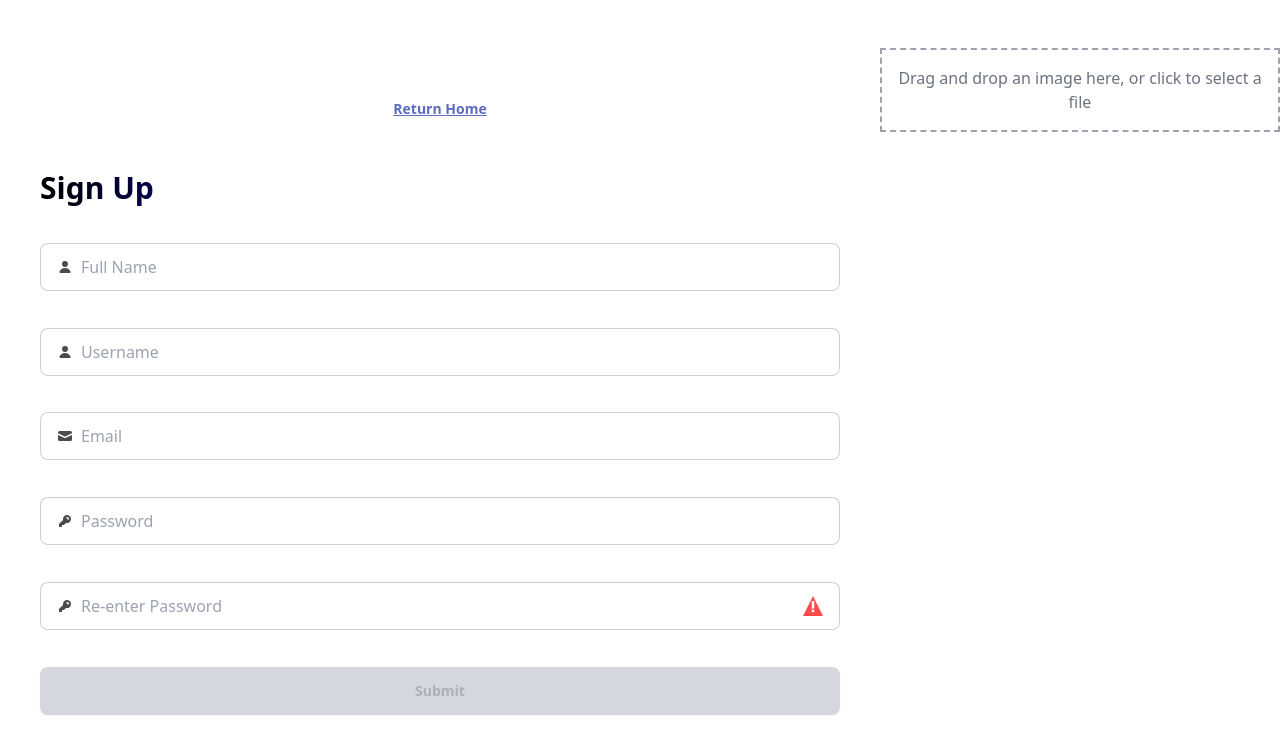
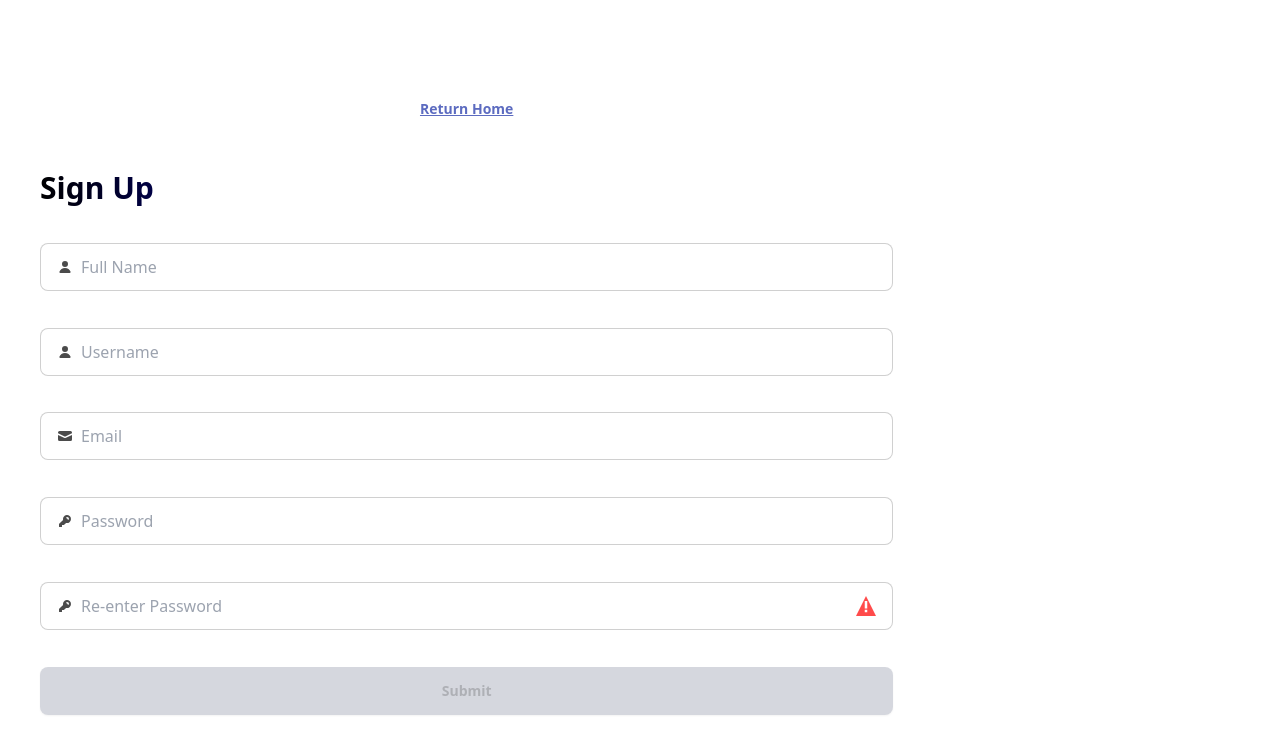
Before and after one commit to Goal651/chat-app, a React (Vite) app in the folder client/: page /signup in a window 1280 px wide. Shown: the top 754 px of the page. Built offline with nearby package versions, Linux system fonts and the light colour scheme.

Commit message:
removing errors

```diff
--- a/client/src/pages/Signup.jsx
+++ b/client/src/pages/Signup.jsx
@@ -5,10 +5,8 @@ import { Link, useNavigate } from 'react-router-dom';
 import { useEffect, useState, useRef } from "react";
 
 export default function SignUp({ isMobile }) {
-    const [formData, setFormData] = useState({ names: "", username: "", email: "", password: "", image: null, re_password: "" });
-    const [imagePreview, setImagePreview] = useState(null);
+    const [formData, setFormData] = useState({ names: "", username: "", email: "", password: "", re_password: "" });
     const [match, setMatch] = useState(false);
-    const [toBeSubmitted, setToBeSubmitted] = useState(false);
     const fileInputRef = useRef(null);
     const [emailFound, setEmailFound] = useState(false)
     const [isToBeSubmitted, setIsToBeSubmitted] = useState(false)
@@ -25,23 +23,11 @@ export default function SignUp({ isMobile }) {
 
 
     const handleChange = (e) => {
-        const { name, value, files } = e.target;
-        if (name === 'image') {
-            const file = files[0];
-            setFormData({ ...formData, image: file })
-            setImagePreview(URL.createObjectURL(file))
-        } else setFormData({ ...formData, [name]: value })
+        const { name, value } = e.target;
+        setFormData({ ...formData, [name]: value })
     }
 
-    const handleDrop = (e) => {
-        e.preventDefault();
-        const file = e.dataTransfer.files[0];
-        setFormData({ ...formData, image: file });
-        setImagePreview(URL.createObjectURL(file));
-    }
-    const handleDragOver = e => e.preventDefault()
     const handleClick = () => fileInputRef.current.click()
-
     const checkNull = () => {
         let result = false;
         const toBeChecked = Object.entries(formData);
@@ -71,7 +57,6 @@ export default function SignUp({ isMobile }) {
             formDataToSend.append('username', formData.username)
             formDataToSend.append('email', formData.email)
             formDataToSend.append('password', formData.password)
-            formDataToSend.append('image', formData.image)
             const response = await fetch("https://chat-app-production-2663.up.railway.app/signup", { method: "POST", body: formDataToSend });
             if (response.ok) navigate('/login')
             else if (response.status === 400) setEmailFound(true);
@@ -127,19 +112,6 @@ export default function SignUp({ isMobile }) {
                 </label>
                 <button type="submit" className={`btn btn-info text-white ${!match && 'btn-disabled'}`} disabled={!match}>Submit</button>
             </form>
-
-            {isMobile ? (null) : (<div className='w-1/3 flex flex-col items-center' onDrop={handleDrop} onDragOver={handleDragOver}>
-                <div className='border-2 border-dashed border-gray-400 p-4 w-full text-center' onClick={handleClick}>
-                    {imagePreview ? (
-                        <div className='w-full h-50'>
-                            <img src={imagePreview} alt="Image Preview" className="w-full h-full object-cover" />
-                        </div>
-                    ) : (
-                        <p className='text-gray-500'>Drag and drop an image here, or click to select a file</p>
-                    )}
-                </div>
-                <input ref={fileInputRef} type="file" name="image" id="image" className="hidden" onChange={handleChange} />
-            </div>)}
         </div>
     );
 }
```
Also changed, not shown: 1 other file (tests, documents, lock files or other folders).
